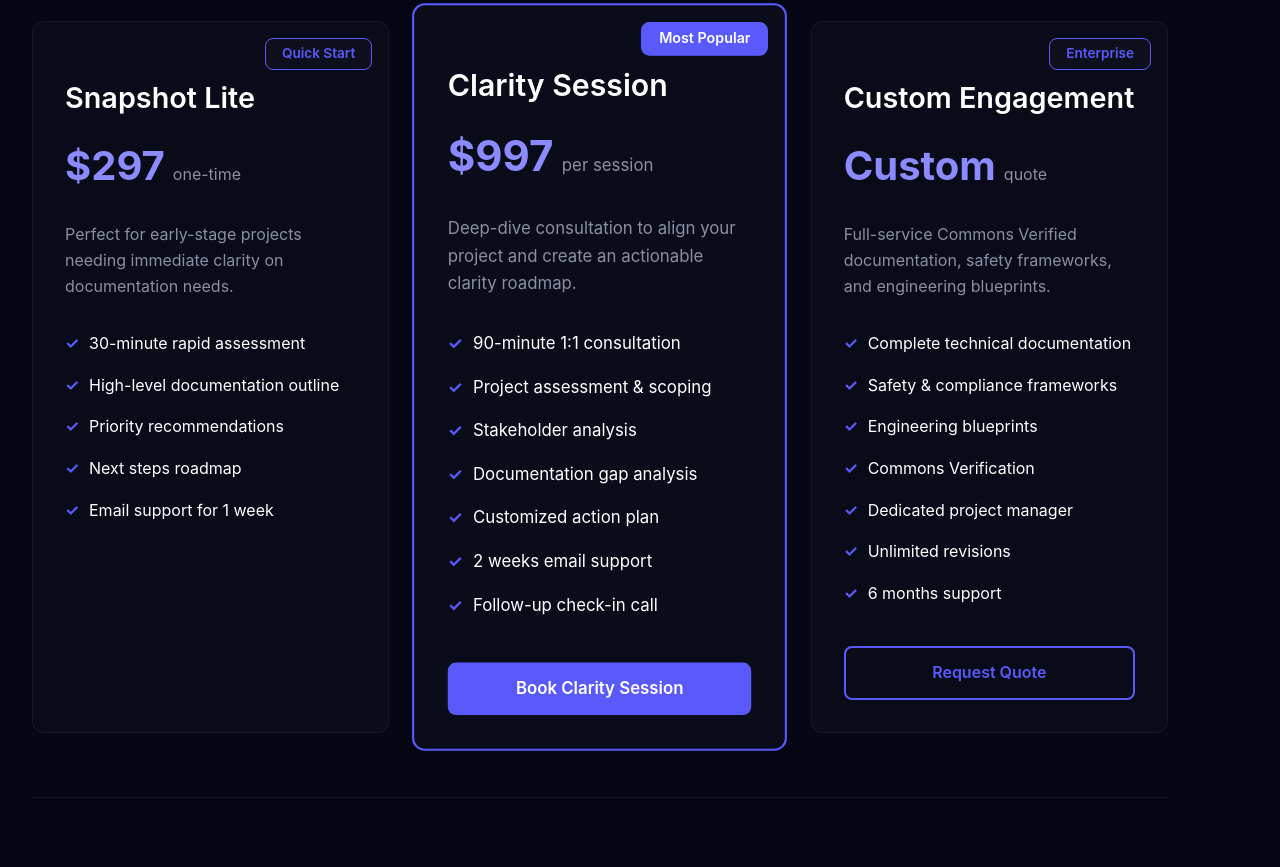
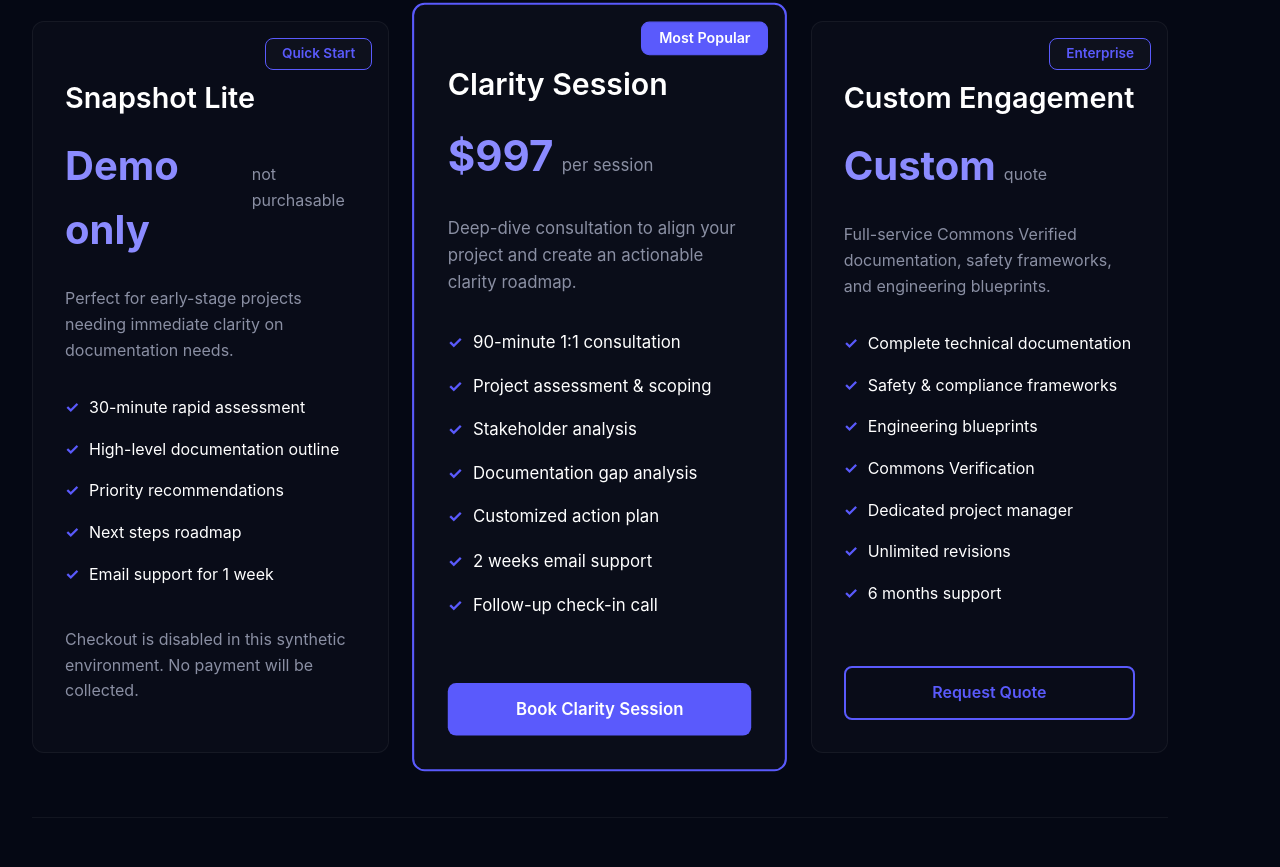
Before and after one commit to mommommy1960-lang/maya-node, a React (Vite) app in the folder frontend/: page /pricing in a window 1280 px wide. Shown: the part 339-1206 px from the top of the page. Built offline with nearby package versions, Linux system fonts and the light colour scheme.

Commit message:
Replace live pricing checkout with synthetic notice

```diff
--- a/frontend/src/pages/Pricing.jsx
+++ b/frontend/src/pages/Pricing.jsx
@@ -16,8 +16,8 @@ const Pricing = () => {
               <div className="pricing-badge">Quick Start</div>
               <h3>Snapshot Lite</h3>
               <div className="pricing-price">
-                <span className="price-amount">$297</span>
-                <span className="price-period">one-time</span>
+                <span className="price-amount">Demo only</span>
+                <span className="price-period">not purchasable</span>
               </div>
               <p className="pricing-description">
                 Perfect for early-stage projects needing immediate clarity on documentation needs.
@@ -30,10 +30,10 @@ const Pricing = () => {
                 <li>Email support for 1 week</li>
               </ul>
               <div className="pricing-action">
-                <stripe-buy-button
-                  buy-button-id="buy_btn_1SUE64FFZvHRvAyGNWQFxtzJ"
-                  publishable-key="pk_live_51SSi1lFFZvHRvAyGArN5osMN9hKFjmNhd10RtIUFav2ZbBTMCKBV6TUj6hWxY9N78GpORe0q5KCzt7zzd2gZkzIp00G4tF1y7G">
-                </stripe-buy-button>
+                <p className="text-muted" role="status">
+                  Checkout is disabled in this synthetic environment.
+                  No payment will be collected.
+                </p>
               </div>
             </div>
 
```
